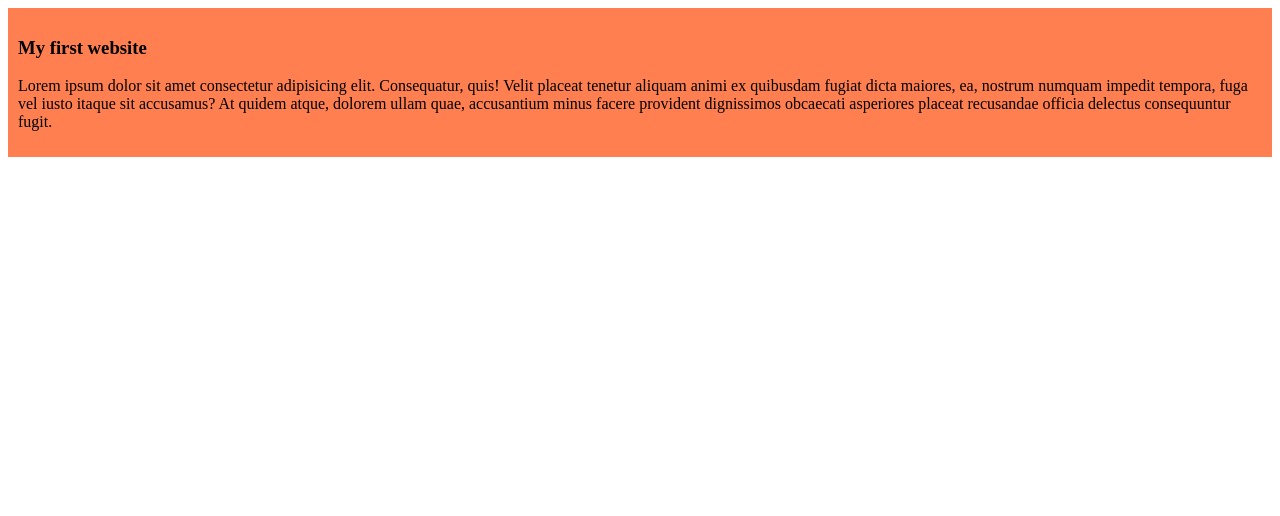
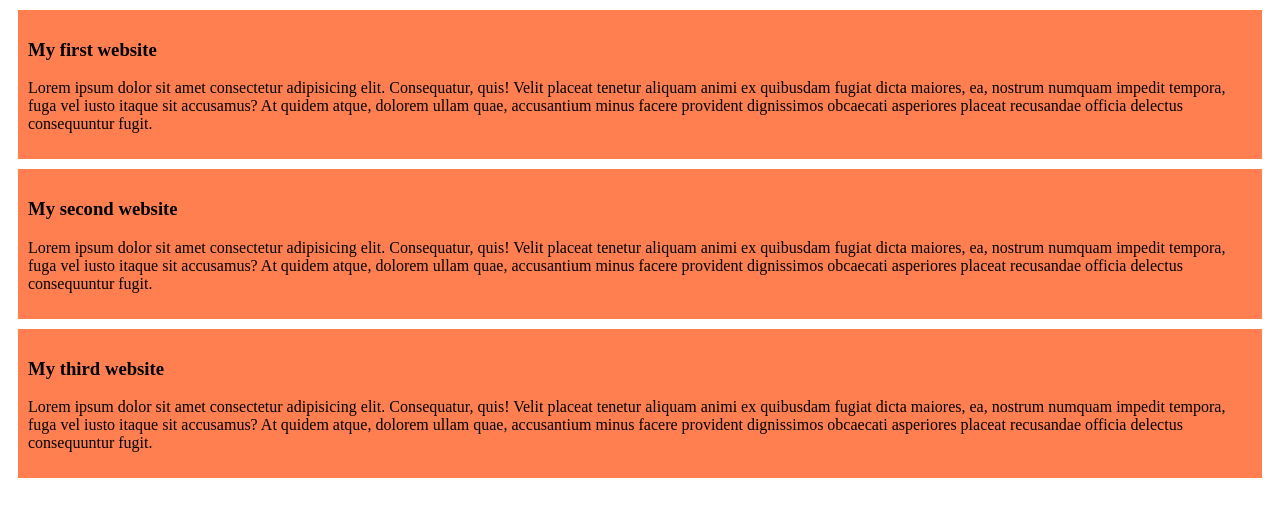
Before and after one commit to tinycoder83/my-simple-website, a plain HTML site: page index.html in a window 1280 px wide. Drawn offline with Linux system fonts and the light colour scheme.

Commit message:
the second website

```diff
--- a/index.html
+++ b/index.html
@@ -16,6 +16,20 @@
             accusamus? At quidem atque, dolorem ullam quae, accusantium minus facere provident dignissimos obcaecati
             asperiores placeat recusandae officia delectus consequuntur fugit.</p>
     </div>
+    <div>
+        <h3>My second website</h3>
+        <p>Lorem ipsum dolor sit amet consectetur adipisicing elit. Consequatur, quis! Velit placeat tenetur aliquam
+            animi ex quibusdam fugiat dicta maiores, ea, nostrum numquam impedit tempora, fuga vel iusto itaque sit
+            accusamus? At quidem atque, dolorem ullam quae, accusantium minus facere provident dignissimos obcaecati
+            asperiores placeat recusandae officia delectus consequuntur fugit.</p>
+    </div>
+    <div>
+        <h3>My third website</h3>
+        <p>Lorem ipsum dolor sit amet consectetur adipisicing elit. Consequatur, quis! Velit placeat tenetur aliquam
+            animi ex quibusdam fugiat dicta maiores, ea, nostrum numquam impedit tempora, fuga vel iusto itaque sit
+            accusamus? At quidem atque, dolorem ullam quae, accusantium minus facere provident dignissimos obcaecati
+            asperiores placeat recusandae officia delectus consequuntur fugit.</p>
+    </div>
 </body>
 
 </html>
--- a/styles/blog.css
+++ b/styles/blog.css
@@ -1,4 +1,5 @@
 div{
     background-color:coral;
     padding:10px;
+    margin:10px;
 }
```
